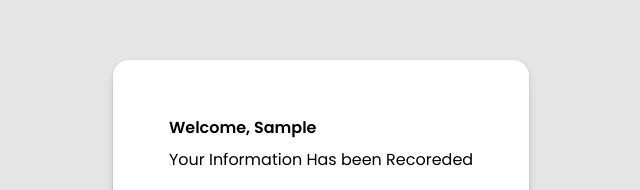
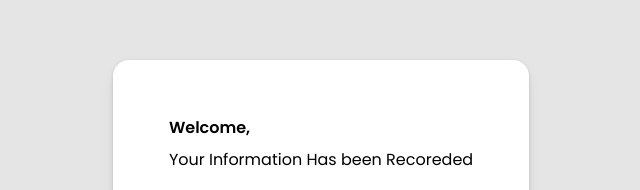
Before and after one commit to ugwucollins/GetUsersInfo, a React (Vite) app in the folder frontend/: page /dashboard in a window 1280 px wide. Shown: the part 226-416 px from the top of the page, without its empty margins (319-959 px from the left). Built offline with nearby package versions, Linux system fonts and the light colour scheme; no server answers; sample sign-in values are in the browser's storage.

Commit message:
Update Dashboard.tsx
Update Dashboard.tsx

```diff
--- a/frontend/src/component/Dashboard.tsx
+++ b/frontend/src/component/Dashboard.tsx
@@ -6,14 +6,14 @@ const Dashboard = ({ user }: any) => {
       <div className="w-full min-h-screen bg-black/10 flex justify-center items-center">
         <div className="w-auto px-14 rounded-2xl transition-all shadow-lg hover:shadow-2xl drop-shadow hover:drop-shadow-2xl py-14 bg-white flex flex-col gap-2">
           <span className="font-semibold">
-            Welcome, {user && user.firstName}
+            Welcome, {user.length && user.firstName}
           </span>
           <p>Your Information Has been Recoreded</p>
           <button className="w-full mt-3 rounded-full hover:shadow-lg hover:drop-shadow font-semibold hover:font-bold bg-black text-white py-2 px-4 transition-all duration-200">
             <p>Thank You</p>
           </button>
 
-          {user && user.role === "ADMIN" && (
+          {user.length && user.role === "ADMIN" && (
             <Link to={"/allusers"}>
               <button
                 onClick={() => localStorage.setItem("path", "/allusers")}
```
